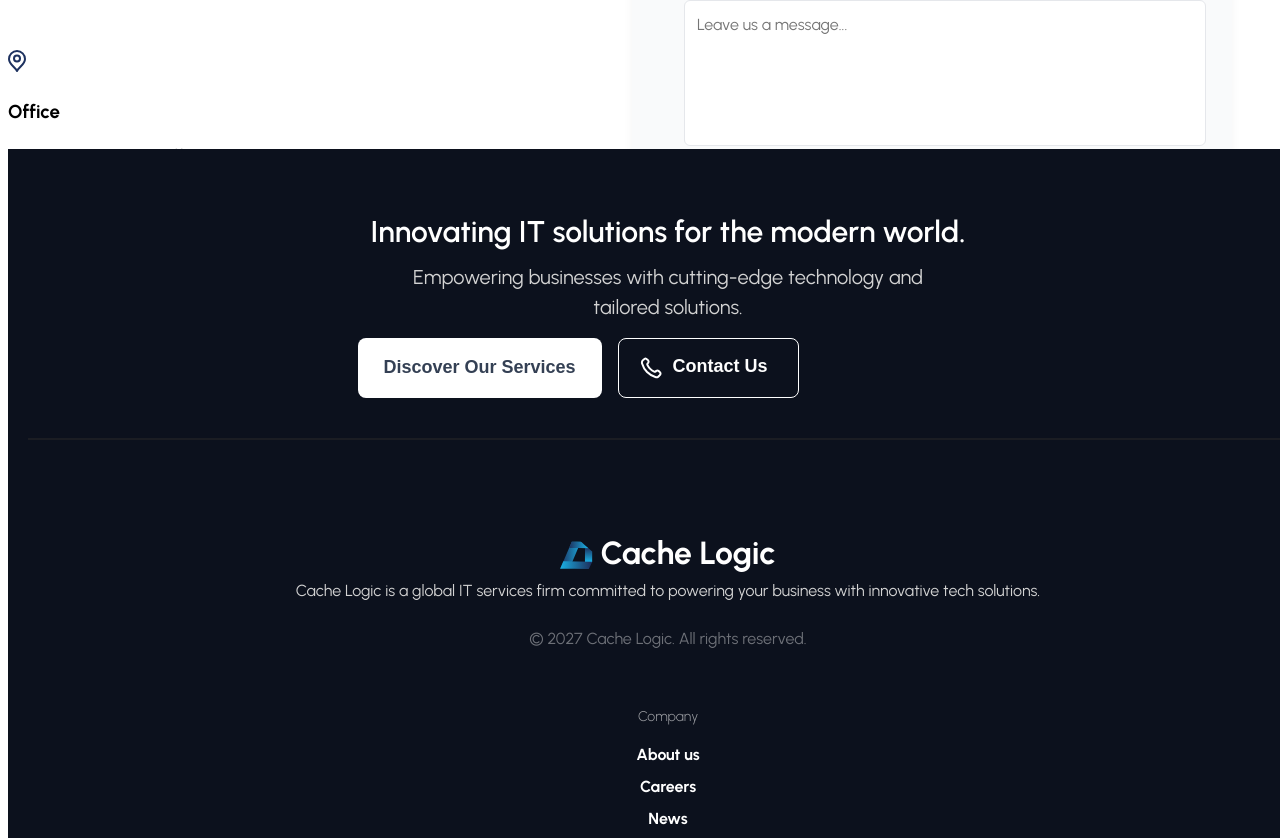
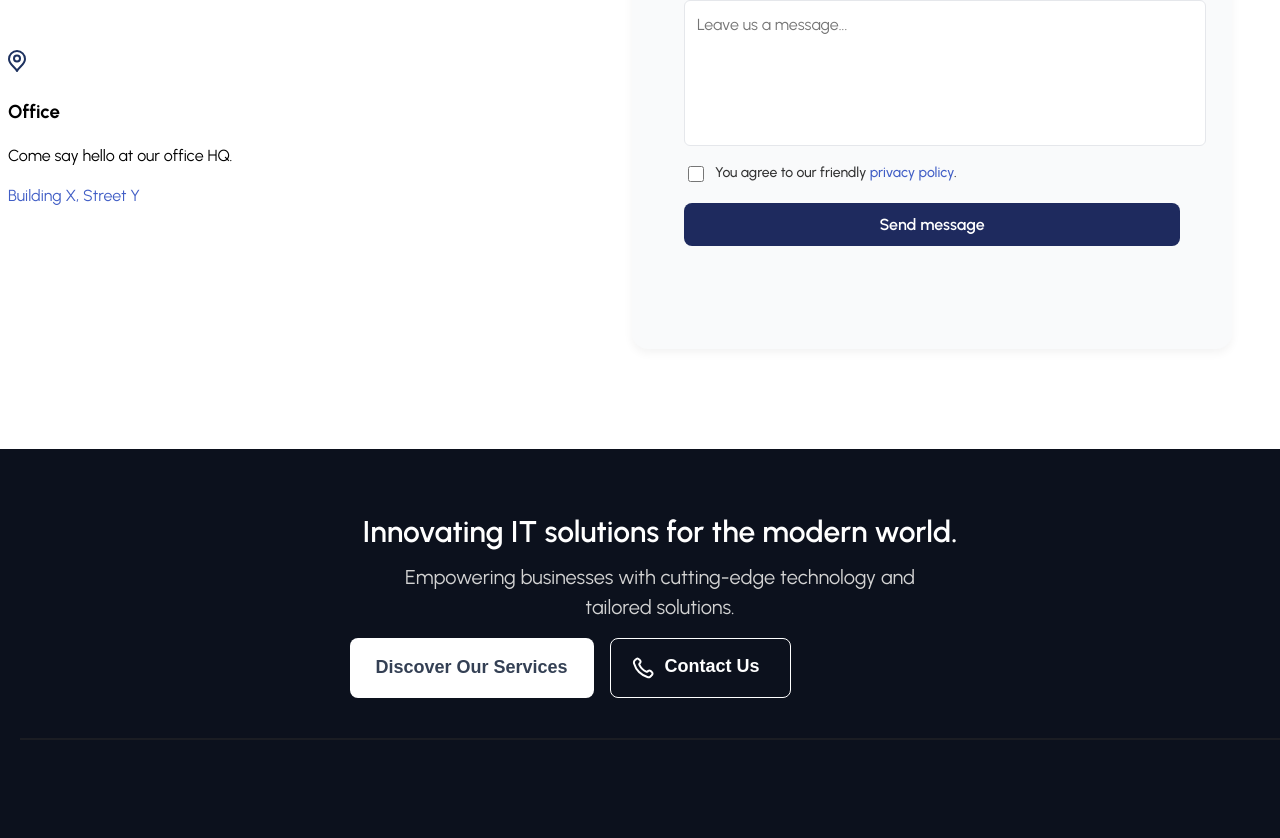
Before and after one commit to abasit834/Cache-Logics-Webathon, a React (Vite) app in the folder cache-logics/: page / in a window 1280 px wide. Shown: the part 11162-12000 px from the top of the page. Built offline with nearby package versions, Linux system fonts and the light colour scheme.

Commit message:
modified:   cache-logics/src/css/Footer.css

```diff
--- a/cache-logics/src/css/Footer.css
+++ b/cache-logics/src/css/Footer.css
@@ -1,13 +1,15 @@
 .footer {
     position: absolute;
+    left: 0;
     background-color: #0C111D;
     color: #fff;
     padding: 40px;
     overflow: hidden;
     font-family: 'Urbanist';
-    height: 690px;
     z-index: 1;
-    width: 100%;
+    width: 100vw;
+    height: 100vh;
+    margin-top: 300px;
 }
 
 .footer-hero,
```
